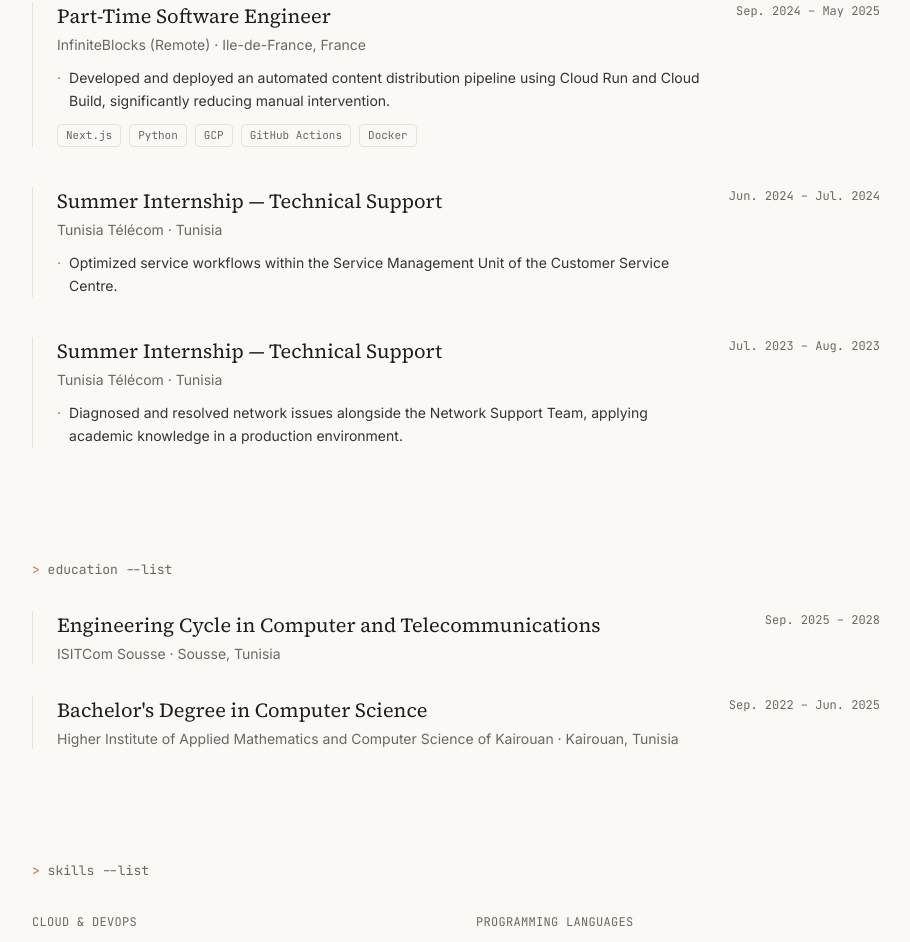
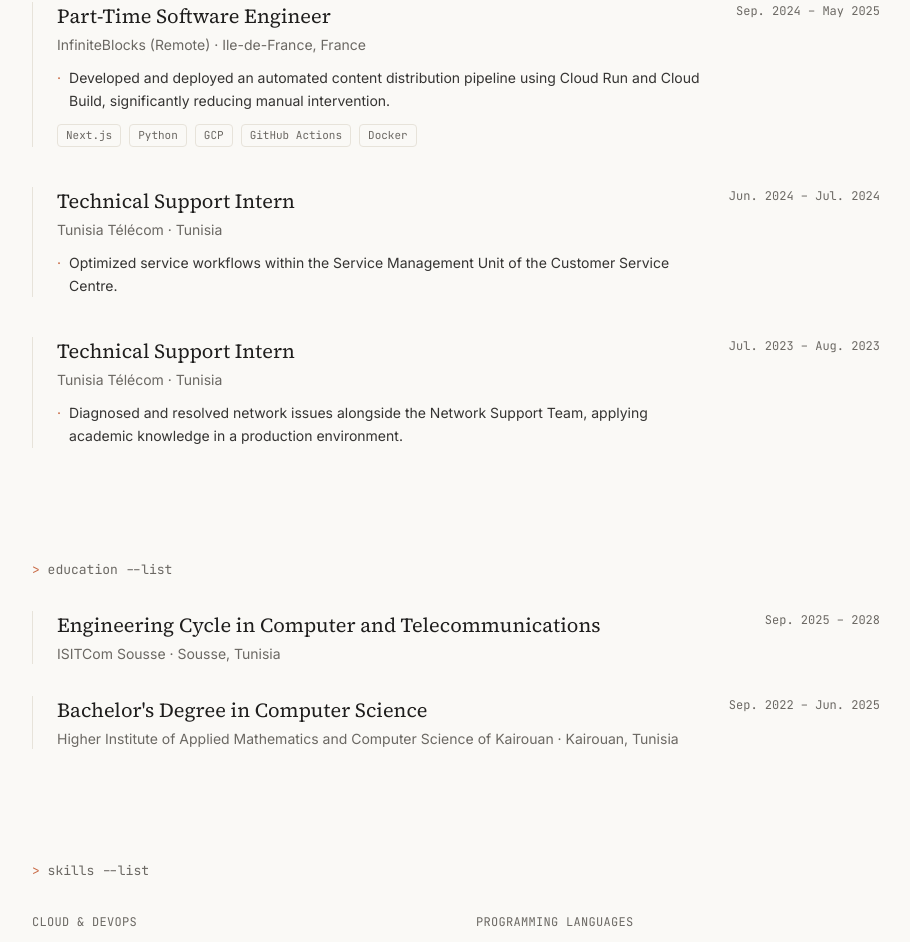
Before and after one commit to AzizKhemiri/aziz-engineer, a Next.js app: page /en/hire-me in a window 1280 px wide. Shown: the part 844-1786 px from the top of the page, without its empty margins (184-1094 px from the left). Built offline with nearby package versions, Linux system fonts and the light colour scheme.

Commit message:
Add experience

```diff
--- a/data/experience.ts
+++ b/data/experience.ts
@@ -71,9 +71,9 @@ export const experience: ExperienceEntry[] = [
   },
   {
     role: {
-      en: "Summer Internship — Technical Support",
-      fr: "Stage d'été — Support technique",
-      de: "Sommerpraktikum — Technischer Support",
+      en: "Technical Support Intern",
+      fr: "Support technique Intern",
+      de: "Technischer Support Praktikant",
     },
     company: "Tunisia Télécom",
     location: {
@@ -93,9 +93,9 @@ export const experience: ExperienceEntry[] = [
   },
   {
     role: {
-      en: "Summer Internship — Technical Support",
-      fr: "Stage d'été — Support technique",
-      de: "Sommerpraktikum — Technischer Support",
+      en: "Technical Support Intern",
+      fr: "Support technique Intern",
+      de: "Technischer Support Praktikant",
     },
     company: "Tunisia Télécom",
     location: {
```
